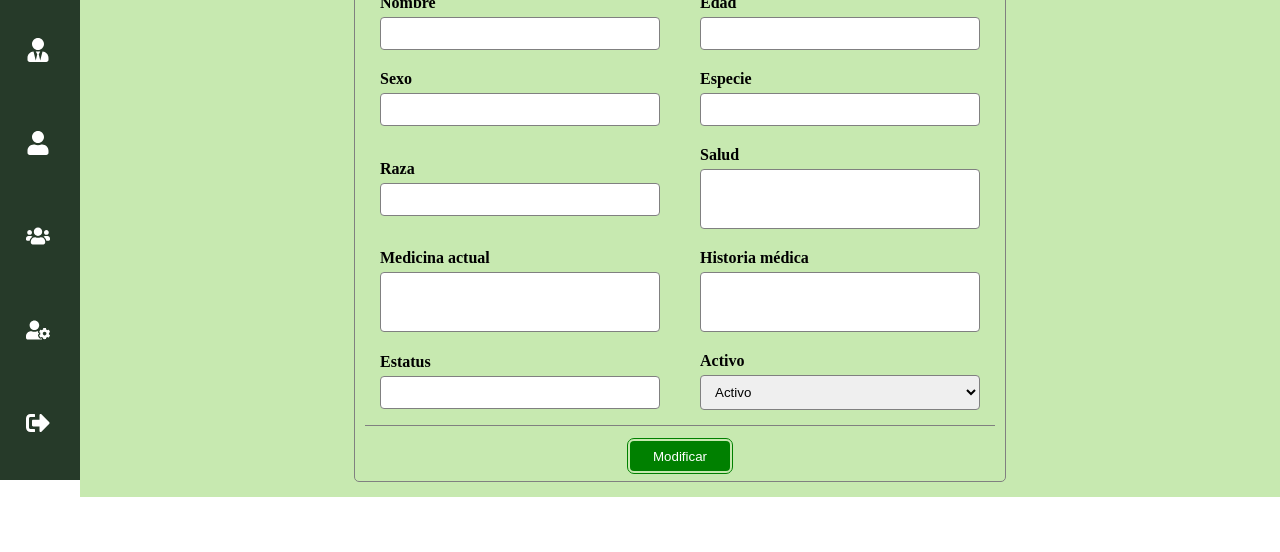
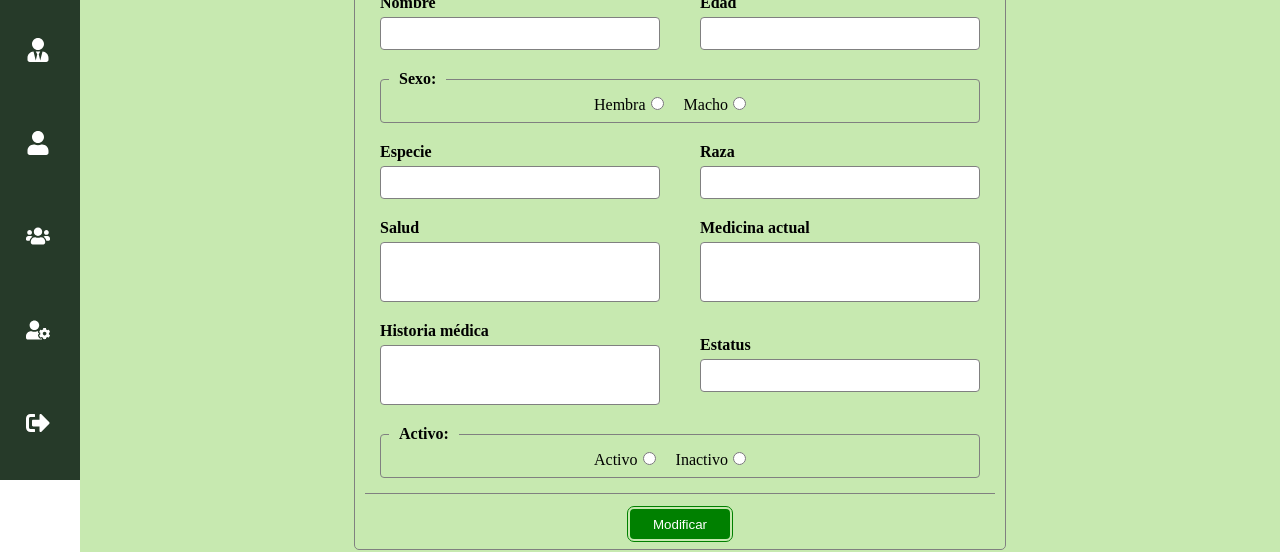
Before and after one commit to AshkoreDev/one-chance, a React (Vite) app: page /pets in a window 1280 px wide. Shown: the part 320-872 px from the top of the page. Before the commit the page ends 817 px from the top, so only its background shows below. Built offline with nearby package versions, Linux system fonts and the light colour scheme; no server answers.

Commit message:
Fixed modal

```diff
--- a/src/pages/pets/components/PetModal.jsx
+++ b/src/pages/pets/components/PetModal.jsx
@@ -75,10 +75,15 @@ function PetModal({ title, send }) {
 					<input type="text" id="age" name="age" autoComplete="off"/>
 				</InputGroup>
 
-				<InputGroup>
-					<label htmlFor="sex">Sexo</label>
-					<input type="text" id="sex" name="sex" autoComplete="off"/>
-				</InputGroup>
+				<fieldset>
+					<legend>Sexo:</legend>
+					<div>
+						<label htmlFor="hembra">Hembra</label>
+						<input type="radio" id="hembra" name="sex" value="M"/>
+						<label htmlFor="macho">Macho</label>
+					 	<input type="radio" id="macho" name="sex" value="H"/>
+					</div>
+				</fieldset>
 
 				<InputGroup>
 					<label htmlFor="specieId">Especie</label>
@@ -110,13 +115,15 @@ function PetModal({ title, send }) {
 					<input type="number" id="adoptionStatusId" name="adoptionStatusId" autoComplete="off"/>
 				</InputGroup>
 
-				<InputGroup>
-					<label htmlFor="active">Activo</label>
-					<select id="active" name="active">
-						<option value="A">Activo</option>
-						<option value="I">Inactivo</option>
-					</select>
-				</InputGroup>
+				<fieldset>
+					<legend>Activo:</legend>
+					<div>
+						<label htmlFor="activo">Activo</label>
+						<input type="radio" id="activo" name="active" value="A"/>
+						<label htmlFor="inactivo">Inactivo</label>
+					 	<input type="radio" id="inactivo" name="active" value="I"/>
+					</div>
+				</fieldset>
 
 			</section>
 
--- a/src/pages/styles/Modal.style.js
+++ b/src/pages/styles/Modal.style.js
@@ -19,6 +19,26 @@ export const Modal = styled.form`
 		justify-content: space-between;
     border-top: 1px solid grey;
     border-bottom: 1px solid grey;
+
+    & > fieldset {
+    	width: 100%;
+    	padding: 8px;
+    	display: flex;
+    	align-items: center;
+			justify-content: center;
+    	border-radius: 4px;
+    	border: 1px solid grey;
+
+			& > legend {
+				padding: 0 10px;
+				font-weight: 600;
+				text-align: start;
+			}
+
+			& input {
+				margin: 0 20px 0 5px;;
+			}
+    }
 	}
 
 	@media screen and (min-width: 768px) {
```
